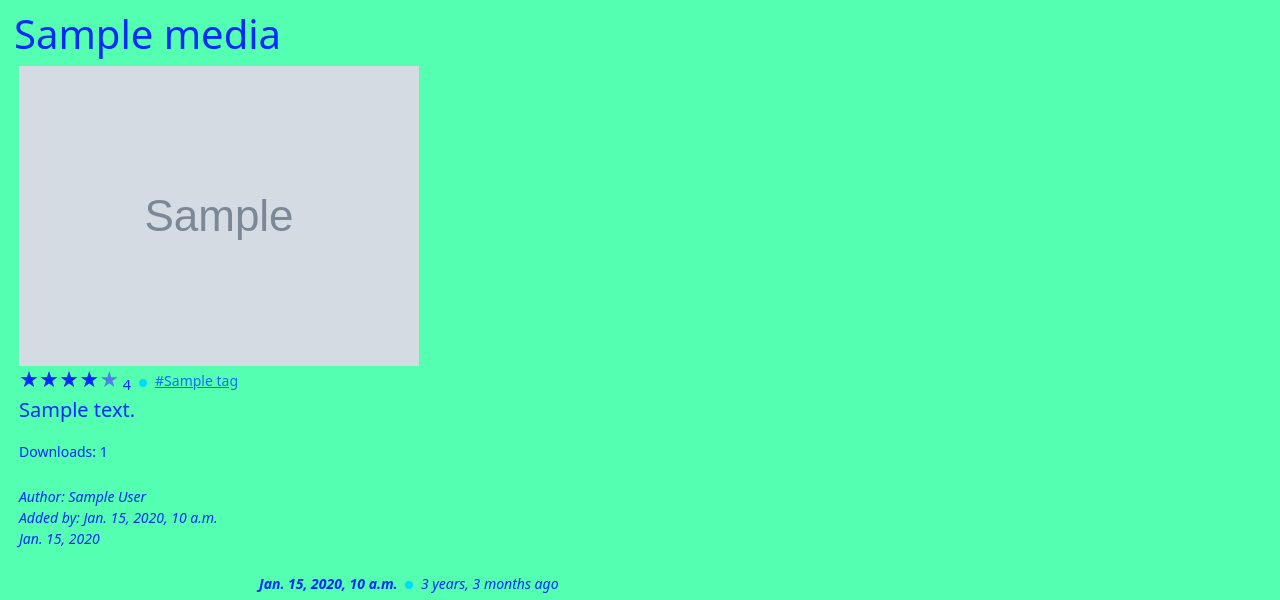
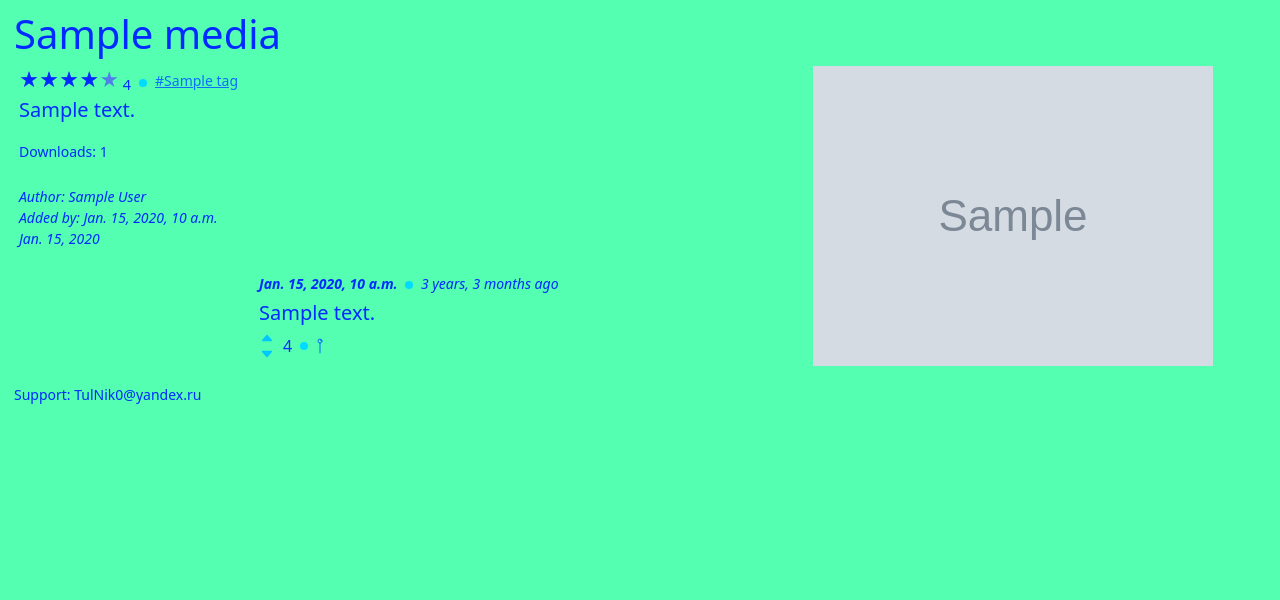
Before and after one commit to LaGGgggg/SkyLibrary, a Django app: template SkyLibrary/templates/media_app/view_media.html in a window 1280 px wide. Shown: the part 84-684 px from the top of the page. Run offline with Django 4.2, Linux system fonts and the light colour scheme; the template is opened without the code that fills it: most values are stand-ins (such as "Sample title", 1, 10 or a date in 2020); grey boxes marked "Sample" are stand-in pictures; some libraries are stand-ins or nearby versions.

Commit message:
Improved image view
media_app/view_media.html:
  Added snap to the right edge of the screen (for images).
  Added max-width to the "add media comment" form.

view_media.css:
  Reworked max-height/width (now by "em").

```diff
--- a/SkyLibrary/static/css/view_media.css
+++ b/SkyLibrary/static/css/view_media.css
@@ -1,6 +1,6 @@
 .cover_image {
-    max-height: 150%;
-    max-width: 150%;
+    max-height: 35em;
+    max-width: 35em;
 }
 .asteriskField {
     display: none;
--- a/SkyLibrary/templates/media_app/view_media.html
+++ b/SkyLibrary/templates/media_app/view_media.html
@@ -38,7 +38,7 @@
 {% block content %}
     {% cache 31536000 view_media_page_viewer_content_1 media.id LANGUAGE_CODE %}
         {% if media.cover %}
-            <img src="{{ media.cover.url }}" class="float-right cover_image">
+            <img src="{{ media.cover.url }}" class="float-end mb-5 me-5 cover_image">
         {% endif %}
         <section class="list-group flex-row align-items-center">
             <section class="d-flex align-items-end rating">
@@ -112,7 +112,9 @@
                 {% endif %}
             </ul>
             {% cache 31536000 view_media_page_add_media_comment_2 LANGUAGE_CODE %}
-                {% crispy form %}
+                <section style="max-width:60%;">
+                    {% crispy form %}
+                </section>
             {% endcache %}
         </section>
     {% endif %}
```
